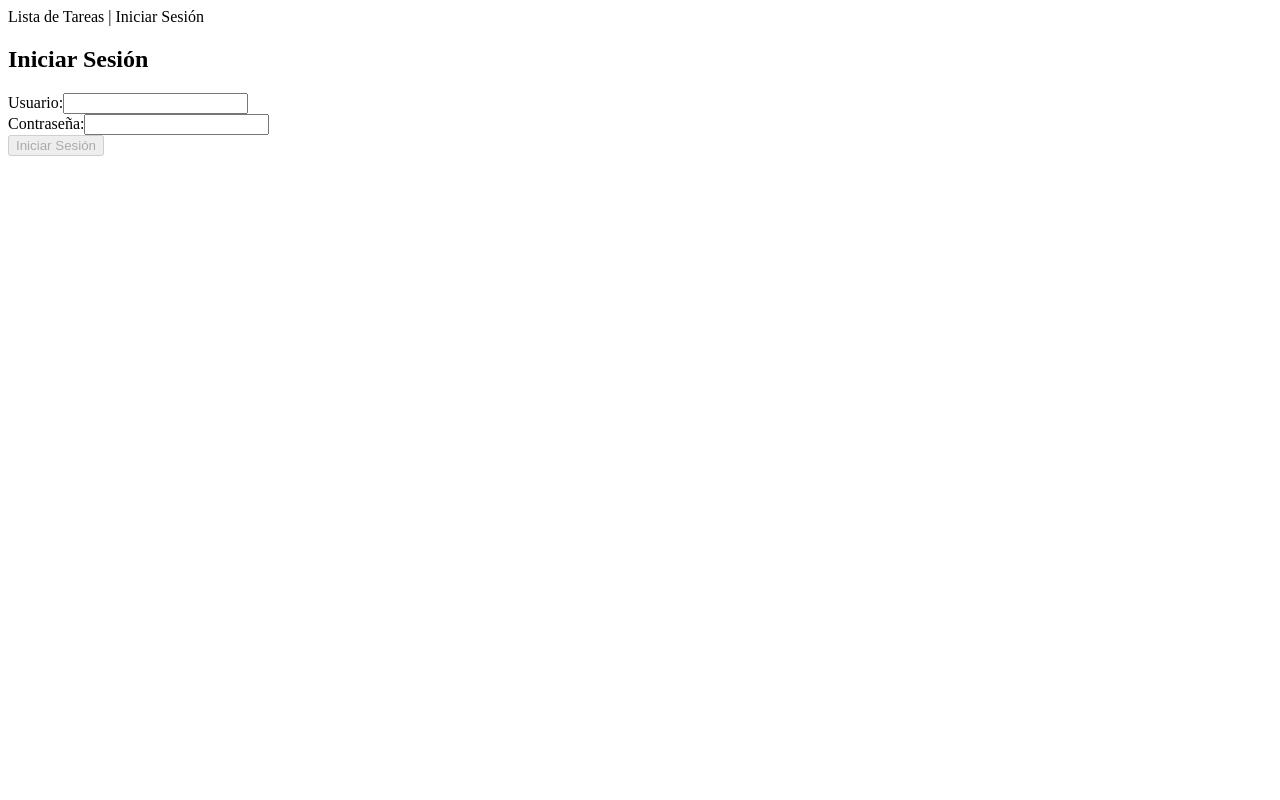
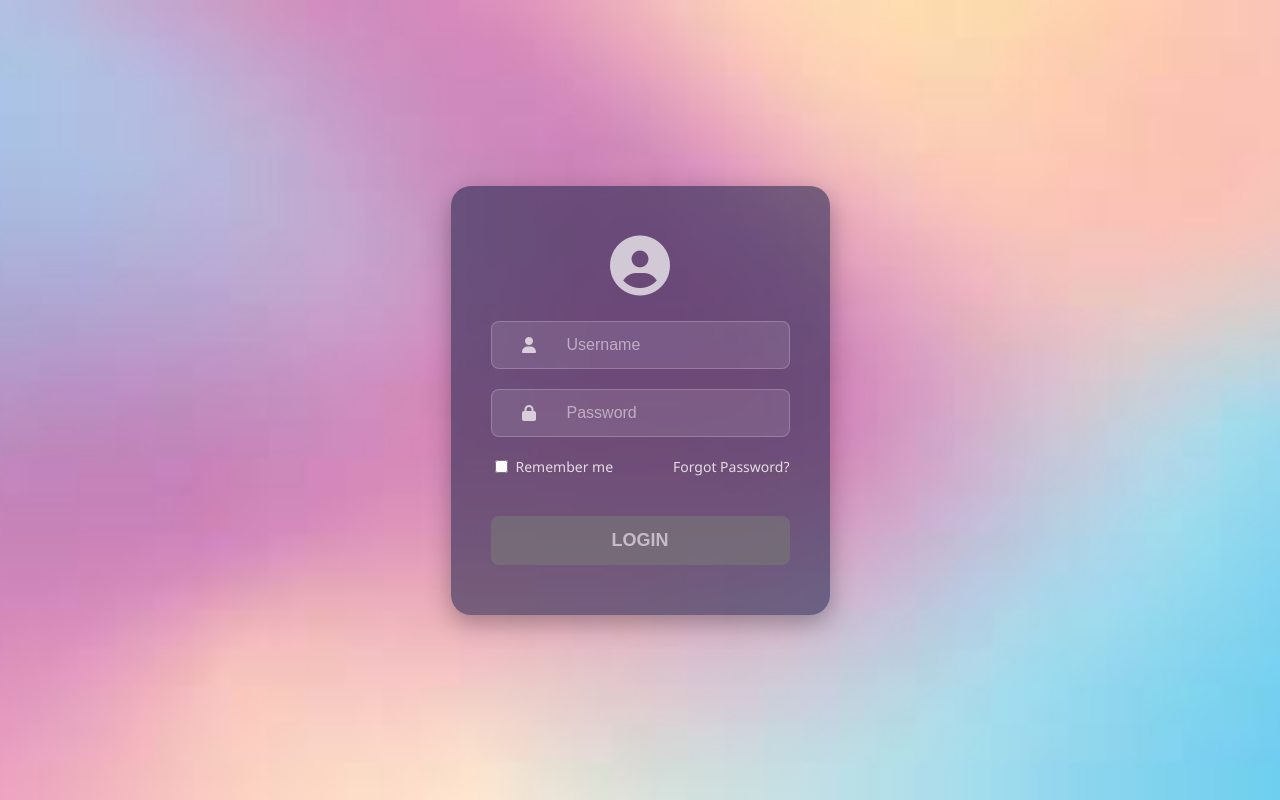
Before and after one commit to anycr/Microservicio-Frontend-Angular, an Angular app in the folder frontend-task-service/: page /login in a window 1280 px wide. Built offline with nearby package versions, Linux system fonts and the light colour scheme.

Commit message:
Mejoras en formas

```diff
--- a/frontend-task-service/src/app/app.component.html
+++ b/frontend-task-service/src/app/app.component.html
@@ -1,5 +1 @@
-<nav>
-  <a routerLink="/tasks">Lista de Tareas</a> |
-  <a routerLink="/login">Iniciar Sesión</a>
-  </nav>
 <router-outlet></router-outlet>
--- a/frontend-task-service/src/app/components/login/login.component.css
+++ b/frontend-task-service/src/app/components/login/login.component.css
@@ -0,0 +1,141 @@
+/* src/app/components/login/login.component.css */
+:host {
+    display: flex; /* Usa flexbox para centrar el .login-container */
+    justify-content: center;
+    align-items: center;
+    width: 100%;  /* Ocupa todo el ancho disponible */
+    min-height: 100vh; /* Ocupa toda la altura de la ventana */
+
+    /* Elige UNA de estas opciones de fondo */
+
+    /*  Imagen  */
+    background-image: url('../../../../images/fondo-Login.jpg');
+    background-size: cover;
+    background-position: center;
+    background-repeat: no-repeat;
+    background-attachment: fixed;
+
+  }
+
+.login-container {
+    max-width: 400px; /* Un poco más ancho */
+    margin: 50px auto; /* Centrar horizontalmente y agregar margen superior/inferior */
+    padding: 50px 40px; /* Más padding */
+    background-color: rgba(40, 40, 80, 0.6); /* Fondo oscuro semi-transparente (ajusta color) */
+    border-radius: 20px; /* Bordes muy redondeados */
+    box-shadow: 0 8px 25px rgba(0, 0, 0, 0.3);
+    text-align: center;
+    color: #aba0df; /* Texto general claro */
+  }
+
+  .avatar-container {
+    margin-bottom: 25px;
+
+  }
+
+  .avatar-container i {
+    font-size: 60px; /* Tamaño del icono de avatar */
+    color: rgba(255, 255, 255, 0.7); /* Color del avatar */
+  }
+
+  h2 {
+    /* Si decides añadir un título, estilízalo aquí */
+    display: none; /* Oculta el título "USER LOGIN" que teníamos antes */
+  }
+
+  .form-group {
+    margin-bottom: 20px;
+    position: relative; /* Necesario para posicionar el icono */
+  }
+
+  /* Estilo para el contenedor del icono y el input */
+  .input-group {
+    display: flex;
+    align-items: center;
+    background-color: rgba(255, 255, 255, 0.1); /* Fondo muy sutil para el input */
+    border-radius: 8px;
+    border: 1px solid rgba(255, 255, 255, 0.2); /* Borde sutil */
+  }
+
+  .input-icon {
+    padding: 12px 15px; /* Espacio alrededor del icono */
+    color: rgba(255, 255, 255, 0.7); /* Color del icono */
+    min-width: 45px; /* Ancho mínimo para el icono */
+    text-align: center;
+  }
+
+  .form-group input {
+    flex-grow: 1; /* El input ocupa el espacio restante */
+    padding: 12px 15px 12px 0; /* Ajusta padding (sin padding izquierdo) */
+    border: none; /* Sin borde en el input mismo */
+    border-radius: 0 8px 8px 0; /* Redondeo solo a la derecha */
+    background-color: transparent; /* Input transparente */
+    color: #fff; /* Texto del input blanco */
+    font-size: 16px;
+    outline: none; /* Quita el borde azul al enfocar */
+  }
+
+  /* Estilo para el placeholder */
+  .form-group input::placeholder {
+    color: rgba(255, 255, 255, 0.5); /* Color del placeholder */
+  }
+
+  /* Sección "Remember me" y "Forgot Password?" */
+  .form-options {
+    display: flex;
+    justify-content: space-between; /* Espacio entre los elementos */
+    align-items: center;
+    margin-bottom: 25px;
+    font-size: 14px;
+  }
+
+  .remember-me {
+    display: flex;
+    align-items: center;
+    color: rgba(255, 255, 255, 0.8);
+  }
+
+  .remember-me input[type="checkbox"] {
+    margin-right: 8px;
+  }
+
+  .forgot-password {
+    color: rgba(255, 255, 255, 0.8);
+    text-decoration: none;
+  }
+
+  .forgot-password:hover {
+    text-decoration: underline;
+  }
+
+
+  button {
+    width: 100%;
+    padding: 14px;
+    background: linear-gradient(90deg, #5178e9 0%, #8a60e8 100%); /* Degradado azul/morado */
+    color: white;
+    border: none;
+    border-radius: 8px;
+    cursor: pointer;
+    font-size: 18px;
+    font-weight: bold;
+    margin-top: 15px;
+    transition: opacity 0.3s ease;
+  }
+
+  button:disabled {
+    background: #777;
+    cursor: not-allowed;
+    opacity: 0.6;
+  }
+
+  button:hover:not(:disabled) {
+    opacity: 0.9; /* Ligera transparencia al pasar el mouse */
+  }
+
+  .error-message {
+    color: #ff8a80; /* Rojo claro para errores */
+    margin-top: 15px;
+    font-size: 14px;
+    font-weight: bold;
+  }
--- a/frontend-task-service/src/app/components/login/login.component.html
+++ b/frontend-task-service/src/app/components/login/login.component.html
@@ -1,19 +1,39 @@
-<h2>Iniciar Sesión</h2>
+<div class="login-container">
+  <div class="avatar-container">
+    <i class="fas fa-user-circle"></i> </div>
 
   <form #loginForm="ngForm" (ngSubmit)="login(loginForm)">
-  <div class="form-group">
-    <label for="username">Usuario:</label>
-    <input type="text" id="username" name="username" [(ngModel)]="credentials.username" required>
+    <div class="form-group input-group">
+      <span class="input-icon"><i class="fas fa-user"></i></span> <input
+        type="text"
+        id="username"
+        name="username"
+        [(ngModel)]="credentials.username"
+        placeholder="Username" required
+      />
     </div>
 
-  <div class="form-group">
-    <label for="password">Contraseña:</label>
-    <input type="password" id="password" name="password" [(ngModel)]="credentials.password" required>
+    <div class="form-group input-group">
+      <span class="input-icon"><i class="fas fa-lock"></i></span> <input
+        type="password"
+        id="password"
+        name="password"
+        [(ngModel)]="credentials.password"
+        placeholder="Password" required
+      />
+    </div>
+
+    <div class="form-options">
+      <label class="remember-me">
+        <input type="checkbox" name="rememberMe"> Remember me
+      </label>
+      <a href="#" class="forgot-password">Forgot Password?</a>
     </div>
 
     <div *ngIf="errorMessage" class="error-message">
       {{ errorMessage }}
     </div>
 
-  <button type="submit" [disabled]="!loginForm.valid">Iniciar Sesión</button>
+    <button type="submit" [disabled]="!loginForm.valid">LOGIN</button>
   </form>
+</div>
--- a/frontend-task-service/src/index.html
+++ b/frontend-task-service/src/index.html
@@ -5,6 +5,7 @@
   <title>FrontendTaskService</title>
   <base href="/">
   <meta name="viewport" content="width=device-width, initial-scale=1">
+  <link rel="stylesheet" href="https://cdnjs.cloudflare.com/ajax/libs/font-awesome/6.5.1/css/all.min.css" ... />
   <link rel="icon" type="image/x-icon" href="favicon.ico">
 </head>
 <body>
--- a/frontend-task-service/src/styles.css
+++ b/frontend-task-service/src/styles.css
@@ -1 +1,6 @@
-/* You can add global styles to this file, and also import other style files */
+/* src/styles.css */
+body, html {
+    height: 100%;
+    margin: 0;
+    font-family: 'Segoe UI', Tahoma, Geneva, Verdana, sans-serif;
+  }
```
Also changed, not shown: frontend-task-service/src/app/test-date/test-date.component.ts (deleted, +0 -23 lines), frontend-task-service/images/fondo-Login.jpg (added). Lines whose indentation alone changed are shown as unchanged.
